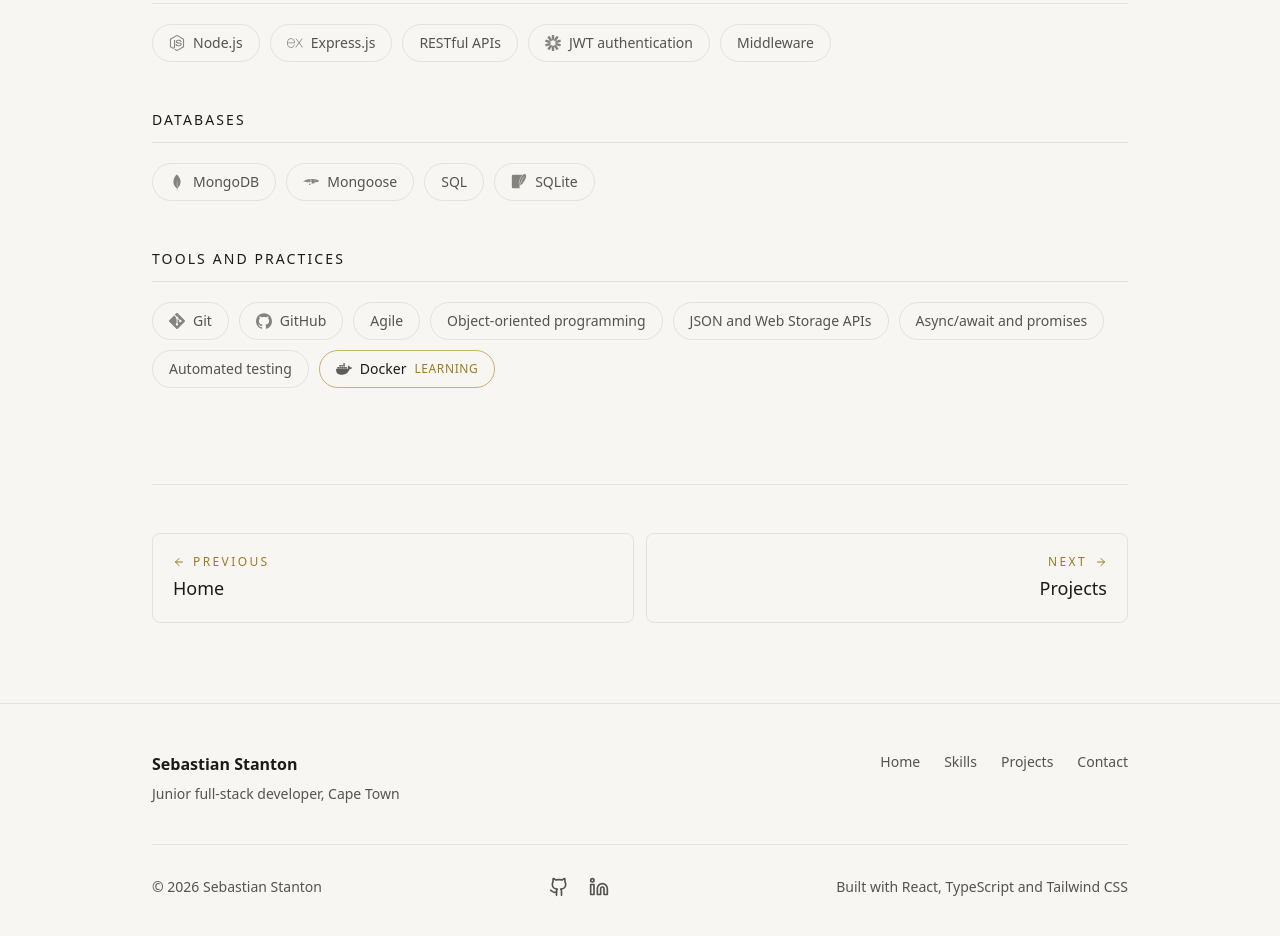
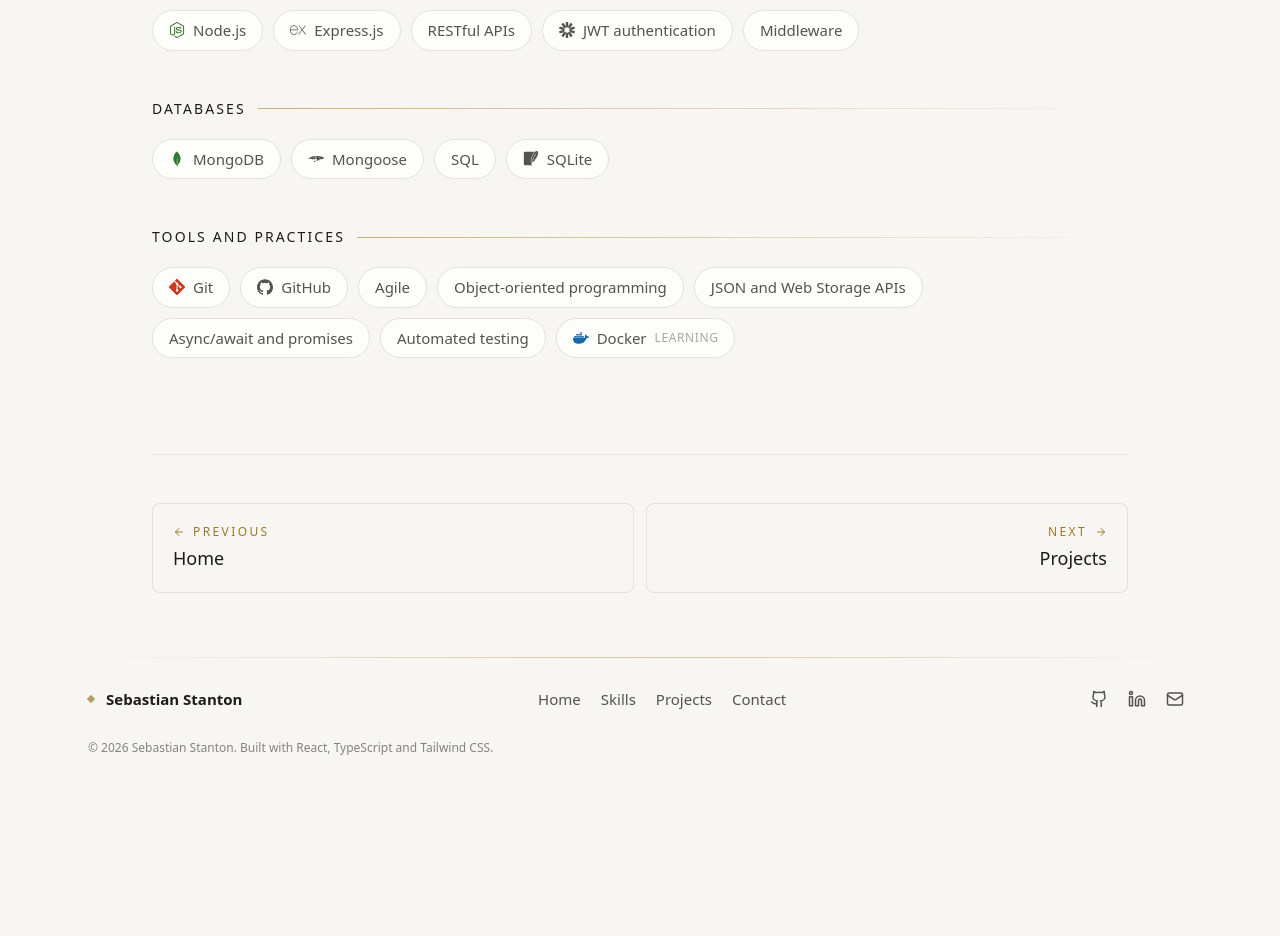
Before and after one commit to SZStanton/portfolio, a React (Vite) app: page /skills in a window 1280 px wide. Shown: the part 760-1696 px from the top of the page. After the commit the page ends 1540 px from the top, so only its background shows below. Built offline with nearby package versions, Linux system fonts and the light colour scheme.

Commit message:
add more color to icons and adjust learning tag

```diff
--- a/index.html
+++ b/index.html
@@ -24,6 +24,17 @@
     />
     <meta property="og:site_name" content="Sebastian Stanton" />
     <meta name="twitter:card" content="summary_large_image" />
+    <!-- Painted before the stylesheet has even downloaded, so the page starts
+         on the right background instead of flashing white. These two values
+         mirror --surface in index.css and must be changed alongside it. -->
+    <style>
+      html {
+        background-color: #f7f6f3;
+      }
+      html.dark {
+        background-color: #101011;
+      }
+    </style>
     <!-- Runs before first paint, so dark mode users get no white flash while
          React starts. Falls back to the OS setting on a first visit. -->
     <script>
--- a/src/components/layout/Footer.tsx
+++ b/src/components/layout/Footer.tsx
@@ -1,19 +1,18 @@
-import { LuGithub, LuLinkedin } from 'react-icons/lu'
+import { LuGithub, LuLinkedin, LuMail } from 'react-icons/lu'
 import { Link } from 'react-router'
 import { pages } from '../../data/navigation'
 
+const EMAIL = 'ssebastianbusiness@gmail.com'
+
 // Icon is capitalised so it can be used as <Icon /> further down.
 const socials = [
-  {
-    href: 'https://github.com/SZStanton',
-    label: 'GitHub profile',
-    Icon: LuGithub,
-  },
+  { href: 'https://github.com/SZStanton', label: 'GitHub profile', Icon: LuGithub },
   {
     href: 'https://www.linkedin.com/in/sebastian-stanton-5464b0139',
     label: 'LinkedIn profile',
     Icon: LuLinkedin,
   },
+  { href: `mailto:${EMAIL}`, label: 'Email me', Icon: LuMail },
 ]
 
 export function Footer() {
@@ -21,19 +20,28 @@ export function Footer() {
   const year = new Date().getFullYear()
 
   return (
-    <footer className="mt-8 border-t border-line">
-      <div className="mx-auto max-w-5xl px-6 py-12">
-        <div className="flex flex-col gap-8 sm:flex-row sm:justify-between">
-          <div>
-            <Link to="/" className="font-semibold text-heading transition-colors hover:opacity-70">
+    <footer className="mt-4">
+      {/* Gold rule that fades out at both ends, so the footer is separated
+          by something with a bit of character rather than a flat line. */}
+      <div className="mx-auto max-w-6xl px-6">
+        <div className="h-px bg-gradient-to-r from-transparent via-accent/40 to-transparent" />
+      </div>
+
+      <div className="mx-auto flex max-w-6xl flex-col gap-4 px-6 py-6 sm:flex-row sm:items-center sm:justify-between">
+        <div className="flex items-center gap-3">
+          {/* Small gold diamond, the same deco language as the frame. */}
+          <span className="size-1.5 rotate-45 bg-accent/70" />
+          <Link
+            to="/"
+            className="text-[0.9375rem] font-semibold text-heading transition-colors hover:text-accent"
+          >
             Sebastian Stanton
           </Link>
-            <p className="mt-2 text-sm">Junior full-stack developer, Cape Town</p>
         </div>
 
         {/* A second way to reach every page, without scrolling back up. */}
         <nav>
-            <ul className="flex flex-wrap gap-x-6 gap-y-2 text-sm">
+          <ul className="flex flex-wrap items-center gap-x-5 gap-y-1 text-[0.9375rem]">
             {pages.map((page) => (
               <li key={page.to}>
                 <Link to={page.to} className="transition-colors hover:text-accent">
@@ -43,30 +51,29 @@ export function Footer() {
             ))}
           </ul>
         </nav>
-        </div>
-
-        {/* Stacked on phones, spread across one row from small screens up. */}
-        <div className="mt-10 flex flex-col items-center gap-4 border-t border-line pt-6 text-sm sm:flex-row sm:justify-between">
-          <p>© {year} Sebastian Stanton</p>
 
         <ul className="flex items-center gap-1">
           {socials.map(({ href, label, Icon }) => (
             <li key={href}>
               <a
                 href={href}
-                  target="_blank"
+                // mailto should not open a tab, the others should.
+                target={href.startsWith('mailto:') ? undefined : '_blank'}
                 rel="noreferrer"
                 aria-label={label} // no visible text in the link, only an icon
-                  className="block rounded-md p-2 transition-colors hover:bg-hover hover:text-heading"
+                className="block rounded-md p-2 transition-colors hover:bg-hover hover:text-accent"
               >
-                  <Icon className="size-5" />
+                <Icon className="size-[1.125rem]" />
               </a>
             </li>
           ))}
         </ul>
+      </div>
 
-          <p className="text-center sm:text-right">Built with React, TypeScript and Tailwind CSS</p>
-        </div>
+      <div className="mx-auto max-w-6xl px-6 pb-6 text-xs opacity-70">
+        <p>
+          © {year} Sebastian Stanton. Built with React, TypeScript and Tailwind CSS.
+        </p>
       </div>
     </footer>
   )
--- a/src/components/layout/Navbar.tsx
+++ b/src/components/layout/Navbar.tsx
@@ -11,17 +11,30 @@ export function Navbar() {
   // Shared so the links and both buttons stay identical.
   const itemStyles = 'rounded-md transition-colors hover:bg-hover hover:text-heading'
 
-  // NavLink hands className a flag for whether this is the current page,
-  // which is what marks the active link in gold.
+  /*
+   * NavLink hands className a flag for whether this is the current page.
+   * The current one gets full heading colour and a gold underline, the
+   * rest sit a step below it, so which page you are on is obvious at a
+   * glance rather than needing to be hunted for.
+   */
   const linkClass = ({ isActive }: { isActive: boolean }) =>
-    `${itemStyles} px-3 py-2 text-sm ${isActive ? 'text-accent' : ''}`
+    [
+      'relative px-3 py-2 text-[0.9375rem] font-medium transition-colors',
+      'after:absolute after:inset-x-3 after:-bottom-0.5 after:h-px after:transition-colors',
+      isActive
+        ? 'text-heading after:bg-accent'
+        : 'text-body hover:text-heading after:bg-transparent hover:after:bg-accent-soft',
+    ].join(' ')
 
   return (
     // The /80 and backdrop-blur let content show softly through as it scrolls under.
     <header className="sticky top-0 z-50 border-b border-line bg-surface-raised/80 backdrop-blur">
       {/* Same max width as <main>, so the bar and the content line up. */}
       <nav className="mx-auto flex max-w-5xl items-center justify-between px-6 py-4">
-        <NavLink to="/" className="font-semibold text-heading transition-colors hover:opacity-70">
+        <NavLink
+          to="/"
+          className="text-[1.0625rem] font-semibold text-heading transition-colors hover:text-accent"
+        >
           Sebastian Stanton
         </NavLink>
 
@@ -71,7 +84,9 @@ export function Navbar() {
                 end
                 onClick={() => setMenuOpen(false)}
                 className={({ isActive }) =>
-                  `${itemStyles} block px-3 py-2 ${isActive ? 'text-accent' : ''}`
+                  `${itemStyles} block px-3 py-2 font-medium ${
+                    isActive ? 'border-l-2 border-accent text-heading' : 'text-body'
+                  }`
                 }
               >
                 {link.label}
--- a/src/components/sections/About.tsx
+++ b/src/components/sections/About.tsx
@@ -11,13 +11,13 @@ export function About() {
       {/* Letterspaced gold label above the heading, the first real deco touch. */}
       <p className="text-xs font-medium uppercase tracking-[0.2em] text-accent">About</p>
 
-      <h2 className="mt-4 max-w-3xl text-3xl font-semibold tracking-tight text-heading sm:text-4xl">
+      <h2 className="mt-4 max-w-3xl text-4xl font-semibold tracking-tight text-heading sm:text-5xl">
         From medical aid administration to full-stack development
       </h2>
 
       {/* Prose takes two thirds, facts sit alongside from medium screens up. */}
       <div className="mt-10 grid gap-12 md:grid-cols-3">
-        <div className="space-y-5 text-lg leading-relaxed md:col-span-2">
+        <div className="space-y-5 text-xl leading-relaxed md:col-span-2">
           <p>
             I spent nine years at Medscheme in medical aid administration, working across claims
             assessment, membership administration and, most recently, digital live chat. It was
--- a/src/components/sections/Hero.tsx
+++ b/src/components/sections/Hero.tsx
@@ -1,3 +1,4 @@
+import type { CSSProperties } from 'react'
 import { LuArrowRight } from 'react-icons/lu'
 import { Link } from 'react-router'
 import {
@@ -11,13 +12,15 @@ import {
 
 // Brand logos come from react-icons/si, interface icons from /lu.
 // Keeping that split stops the site mixing drawing styles.
+// Two colours each: the brand one for dark mode, a deeper mix for light.
+// Express has no colour because its brand black vanishes in dark mode.
 const techs = [
-  { name: 'JavaScript', Icon: SiJavascript },
-  { name: 'React', Icon: SiReact },
-  { name: 'Node.js', Icon: SiNodedotjs },
+  { name: 'JavaScript', Icon: SiJavascript, color: '#f7df1e', colorLight: '#9a8100' },
+  { name: 'React', Icon: SiReact, color: '#61dafb', colorLight: '#0b7f9e' },
+  { name: 'Node.js', Icon: SiNodedotjs, color: '#7cc35f', colorLight: '#3f7a32' },
   { name: 'Express', Icon: SiExpress },
-  { name: 'MongoDB', Icon: SiMongodb },
-  { name: 'Python', Icon: SiPython },
+  { name: 'MongoDB', Icon: SiMongodb, color: '#5cc063', colorLight: '#2f7a35' },
+  { name: 'Python', Icon: SiPython, color: '#4b9fd5', colorLight: '#2d6389' },
 ]
 
 export function Hero() {
@@ -69,12 +72,19 @@ export function Hero() {
         </Link>
       </div>
 
-      {/* Faded until hovered, so it reads as texture rather than clutter. */}
+      {/* Muted until hovered, when the brand colour comes up. Keeps the
+          hero calm while still rewarding a bit of curiosity. */}
       <ul className="mt-16 flex flex-wrap items-center gap-x-7 gap-y-4">
-        {techs.map(({ name, Icon }) => (
+        {techs.map(({ name, Icon, color, colorLight }) => (
           <li key={name} title={name}>
             <Icon
-              className="size-7 opacity-40 transition-opacity hover:opacity-100"
+              className="size-7 text-[var(--tech-light)] opacity-70 transition-all duration-300 hover:scale-110 hover:opacity-100 active:scale-110 active:opacity-100 dark:text-[var(--tech)]"
+              style={
+                {
+                  '--tech': color,
+                  '--tech-light': colorLight ?? color,
+                } as CSSProperties
+              }
               aria-label={name}
               role="img"
             />
--- a/src/data/skills.ts
+++ b/src/data/skills.ts
@@ -22,32 +22,50 @@ import type { SkillGroup } from '../types'
 // Groupings follow the CV, so the two tell the same story.
 // Anything marked 'learning' is being picked up right now, including
 // on this site. Only skills with a real brand logo get an icon.
+//
+// color is the official brand colour, used in dark mode. colorLight is a
+// deeper mix of it for the pale background, since brand palettes are built
+// for dark screens and go washed out otherwise. Express, JWT, SQLite,
+// Mongoose and GitHub are left uncoloured: their brand colours are near
+// black, so they inherit the text colour and work in both themes.
 export const skillGroups: SkillGroup[] = [
   {
     title: 'Languages',
     skills: [
-      { name: 'JavaScript (ES6+)', Icon: SiJavascript },
-      { name: 'Python', Icon: SiPython },
-      { name: 'HTML5', Icon: SiHtml5 },
-      { name: 'CSS3', Icon: SiCss },
-      { name: 'TypeScript', Icon: SiTypescript, status: 'learning' },
+      { name: 'JavaScript (ES6+)', Icon: SiJavascript, color: '#f7df1e', colorLight: '#9a8100' },
+      { name: 'Python', Icon: SiPython, color: '#4b9fd5', colorLight: '#2d6389' },
+      { name: 'HTML5', Icon: SiHtml5, color: '#e34f26', colorLight: '#c03f18' },
+      { name: 'CSS3', Icon: SiCss, color: '#4a9fe0', colorLight: '#175f95' },
+      {
+        name: 'TypeScript',
+        Icon: SiTypescript,
+        color: '#4b8fdb',
+        colorLight: '#2761a3',
+        status: 'learning',
+      },
     ],
   },
   {
     title: 'Frontend',
     skills: [
-      { name: 'React', Icon: SiReact },
+      { name: 'React', Icon: SiReact, color: '#61dafb', colorLight: '#0b7f9e' },
       { name: 'Hooks, routing and state' },
       { name: 'Form validation' },
-      { name: 'Bootstrap', Icon: SiBootstrap },
+      { name: 'Bootstrap', Icon: SiBootstrap, color: '#9a72d4', colorLight: '#61409a' },
       { name: 'Responsive and accessible design' },
-      { name: 'Tailwind CSS', Icon: SiTailwindcss, status: 'learning' },
+      {
+        name: 'Tailwind CSS',
+        Icon: SiTailwindcss,
+        color: '#38bdf8',
+        colorLight: '#0b7d95',
+        status: 'learning',
+      },
     ],
   },
   {
     title: 'Backend',
     skills: [
-      { name: 'Node.js', Icon: SiNodedotjs },
+      { name: 'Node.js', Icon: SiNodedotjs, color: '#7cc35f', colorLight: '#3f7a32' },
       { name: 'Express.js', Icon: SiExpress },
       { name: 'RESTful APIs' },
       { name: 'JWT authentication', Icon: SiJsonwebtokens },
@@ -57,7 +75,7 @@ export const skillGroups: SkillGroup[] = [
   {
     title: 'Databases',
     skills: [
-      { name: 'MongoDB', Icon: SiMongodb },
+      { name: 'MongoDB', Icon: SiMongodb, color: '#5cc063', colorLight: '#2f7a35' },
       { name: 'Mongoose', Icon: SiMongoose },
       { name: 'SQL' },
       { name: 'SQLite', Icon: SiSqlite },
@@ -66,14 +84,20 @@ export const skillGroups: SkillGroup[] = [
   {
     title: 'Tools and practices',
     skills: [
-      { name: 'Git', Icon: SiGit },
+      { name: 'Git', Icon: SiGit, color: '#f05032', colorLight: '#c73a1d' },
       { name: 'GitHub', Icon: SiGithub },
       { name: 'Agile' },
       { name: 'Object-oriented programming' },
       { name: 'JSON and Web Storage APIs' },
       { name: 'Async/await and promises' },
       { name: 'Automated testing' },
-      { name: 'Docker', Icon: SiDocker, status: 'learning' },
+      {
+        name: 'Docker',
+        Icon: SiDocker,
+        color: '#3ba3f0',
+        colorLight: '#1668ad',
+        status: 'learning',
+      },
     ],
   },
 ]
--- a/src/index.css
+++ b/src/index.css
@@ -72,6 +72,9 @@
 
   body {
     @apply bg-surface text-body antialiased;
+    /* Slightly above the 16px default. Easier to read, and it lifts
+       everything that does not set its own size. */
+    font-size: 1.0625rem;
   }
 
   /* Gold focus ring everywhere, on keyboard navigation only.
--- a/src/pages/Home.tsx
+++ b/src/pages/Home.tsx
@@ -1,5 +1,5 @@
-import { About } from '../components/sections/About'
-import { Hero } from '../components/sections/Hero'
+import { About } from '../components/sections/About';
+import { Hero } from '../components/sections/Hero';
 
 // About sits on the landing page deliberately, so a visitor who only
 // looks at one screen still learns who this is.
@@ -9,5 +9,5 @@ export function Home() {
       <Hero />
       <About />
     </>
-  )
+  );
 }
--- a/src/pages/Skills.tsx
+++ b/src/pages/Skills.tsx
@@ -1,3 +1,4 @@
+import type { CSSProperties } from 'react'
 import { skillGroups } from '../data/skills'
 
 export function Skills() {
@@ -5,11 +6,11 @@ export function Skills() {
     <section className="py-24">
       <p className="text-xs font-medium uppercase tracking-[0.2em] text-accent">Skills</p>
 
-      <h1 className="mt-4 max-w-3xl text-3xl font-semibold tracking-tight text-heading sm:text-4xl">
+      <h1 className="mt-4 max-w-3xl text-4xl font-semibold tracking-tight text-heading sm:text-5xl">
         What I build with
       </h1>
 
-      <p className="mt-6 max-w-2xl text-lg leading-relaxed">
+      <p className="mt-6 max-w-2xl text-xl leading-relaxed">
         The MERN stack is where I am most at home, on top of Python and SQL from an earlier
         bootcamp. Anything marked as learning is something I am working on right now, including on
         this site.
@@ -18,25 +19,38 @@ export function Skills() {
       <div className="mt-14 space-y-12">
         {skillGroups.map((group) => (
           <div key={group.title}>
-            <h2 className="border-b border-line pb-3 text-sm font-medium uppercase tracking-[0.15em] text-heading">
+            <h2 className="flex items-center gap-3 text-sm font-medium uppercase tracking-[0.15em] text-heading">
               {group.title}
+              {/* Gold hairline running out from the heading, a deco touch
+                  that also does the job the old bottom border did. */}
+              <span className="h-px flex-1 bg-gradient-to-r from-accent-soft to-transparent" />
             </h2>
 
             <ul className="mt-5 flex flex-wrap gap-2.5">
               {group.skills.map((skill) => (
                 <li
                   key={skill.name}
-                  // Learning ones get a gold outline instead of the plain border.
-                  className={`flex items-center gap-2 rounded-full border px-4 py-2 text-sm transition-colors ${
-                    skill.status === 'learning'
-                      ? 'border-accent-soft text-heading'
-                      : 'border-line hover:border-accent-soft'
-                  }`}
+                  /* active: covers a finger held on the chip, which is the
+                     closest a touchscreen gets to hovering. */
+                  className="flex items-center gap-2 rounded-full border border-line bg-surface-raised px-4 py-2 text-[0.9375rem] transition-colors hover:border-accent-soft active:border-accent"
                 >
-                  {skill.Icon && <skill.Icon className="size-4 opacity-70" />}
+                  {skill.Icon && (
+                    /* Both colours are handed over as variables, and the
+                       theme decides which one is used. */
+                    <skill.Icon
+                      className="size-4 text-[var(--tech-light)] dark:text-[var(--tech)]"
+                      style={
+                        {
+                          '--tech': skill.color,
+                          '--tech-light': skill.colorLight ?? skill.color,
+                        } as CSSProperties
+                      }
+                    />
+                  )}
                   {skill.name}
                   {skill.status === 'learning' && (
-                    <span className="text-xs uppercase tracking-wider text-accent">learning</span>
+                    // Deliberately quiet. This is a footnote, not a headline.
+                    <span className="text-xs uppercase tracking-wider opacity-50">learning</span>
                   )}
                 </li>
               ))}
```
Also changed, not shown: src/pages/Contact.tsx (+63 -31 lines), src/types/index.ts (+8 -0 lines). Lines whose indentation alone changed are shown as unchanged.
